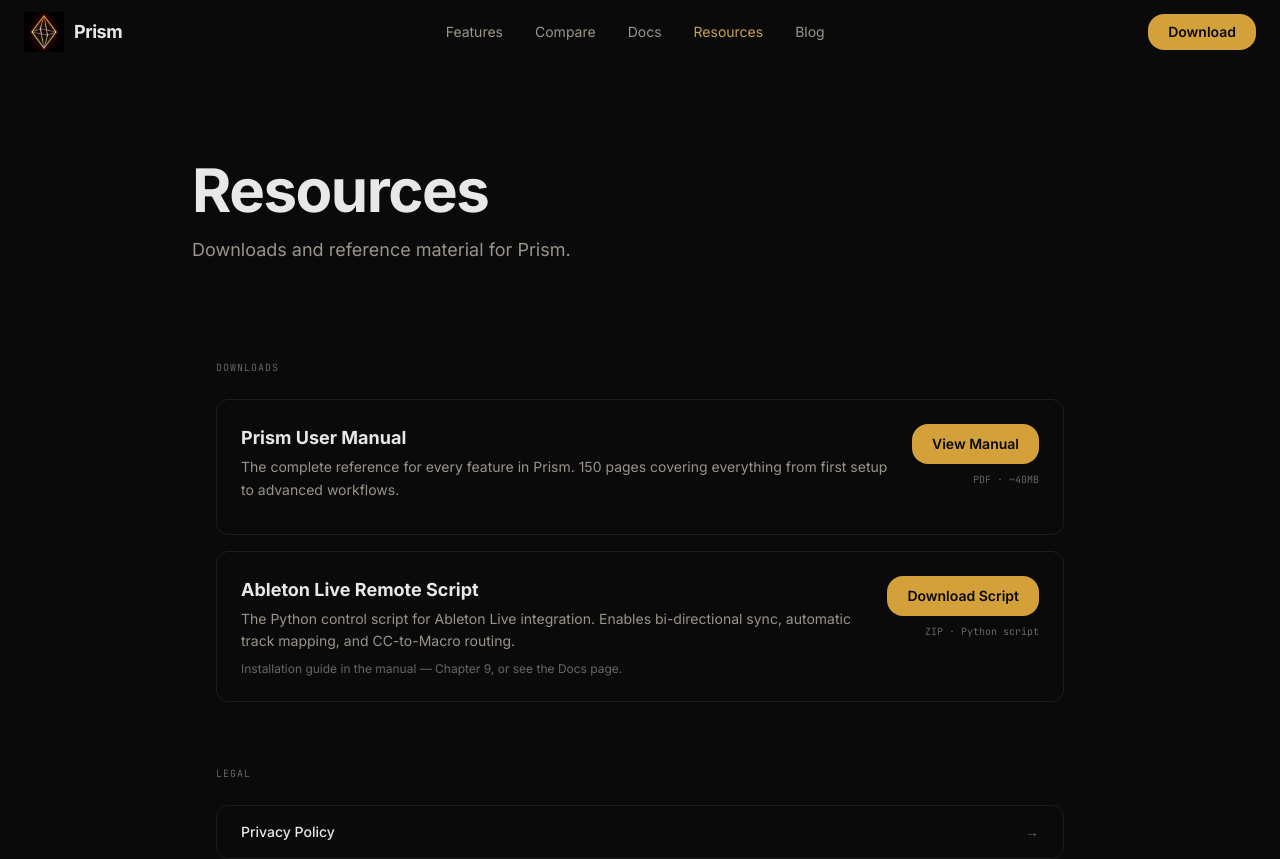
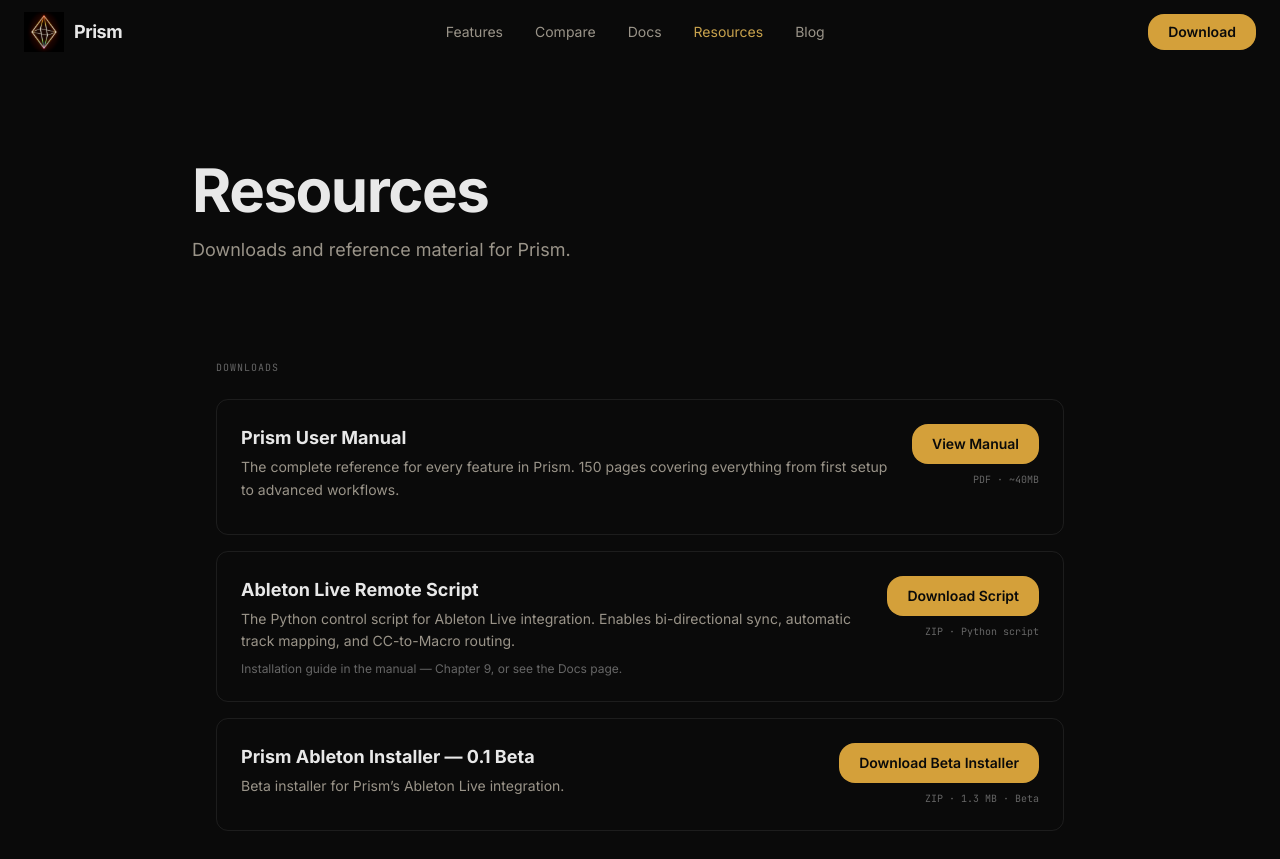
Before and after one commit to elementalmusictech-cpu/elementalmusictech-cpu.github.io, a Next.js app: page /prism/resources in a window 1280 px wide. Shown: the top 859 px of the page. Built offline with nearby package versions, Linux system fonts and the light colour scheme.

Commit message:
Adding the beta ableton installer

```diff
--- a/src/app/prism/resources/page.tsx
+++ b/src/app/prism/resources/page.tsx
@@ -22,6 +22,13 @@
     href: "https://github.com/user-attachments/files/28638378/PrismScript.zip",
     label: "Download Script",
     note: "Installation guide in the manual — Chapter 9, or see the Docs page.",
+  },
+  {
+    title: "Prism Ableton Installer — 0.1 Beta",
+    desc: "Beta installer for Prism’s Ableton Live integration.",
+    meta: "ZIP · 1.3 MB · Beta",
+    href: "/downloads/Prism-Ableton-Installer-0.1-BETA.zip",
+    label: "Download Beta Installer",
   },
 ];
 
```
Also changed, not shown: 1 other file (tests, documents, lock files or other folders).
